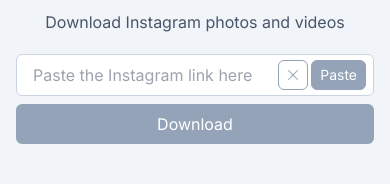
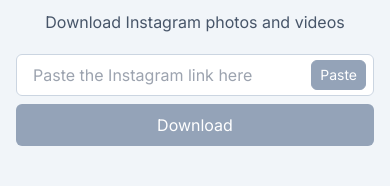
Before and after one commit to elvisyjlin/dotjpg, a Next.js app: page /instagram in a window 390 px wide. Shown: the part 192-388 px from the top of the page. Built offline with nearby package versions, Linux system fonts and the light colour scheme; no server answers.

Commit message:
Refine UI (#12)
* Fix font not loaded

* Hide delete button on empty query

* Refine loading animation

* Add color transitions to all buttons

```diff
--- a/src/app/[platform]/[id]/layout.tsx
+++ b/src/app/[platform]/[id]/layout.tsx
@@ -4,7 +4,7 @@
 import { capitalize } from '@/utils';
 import '../../globals.css';
 
-const inter = Inter({ subsets: ['latin'] });
+const inter = Inter({ subsets: ['latin'], display: 'swap' });
 
 type Props = {
   params: { platform: string };
--- a/src/app/[platform]/layout.tsx
+++ b/src/app/[platform]/layout.tsx
@@ -4,7 +4,7 @@
 import { capitalize } from '@/utils';
 import '../globals.css';
 
-const inter = Inter({ subsets: ['latin'] });
+const inter = Inter({ subsets: ['latin'], display: 'swap' });
 
 type Props = {
   params: { platform: string };
--- a/src/app/dashboard/page.tsx
+++ b/src/app/dashboard/page.tsx
@@ -118,7 +118,7 @@
 const PostCard: FC<PostCardProps> = ({ post }) => {
   const resultUrl = getResultUrl(post);
   return (
-    <li className={`p-4 rounded-lg border ${resultUrl ? "hover:bg-slate-50" : ""}`}>
+    <li className={`p-4 rounded-lg border transition-colors ${resultUrl ? "hover:bg-slate-50" : ""}`}>
       {resultUrl ? (
         <Link
           href={resultUrl}
--- a/src/app/layout.tsx
+++ b/src/app/layout.tsx
@@ -3,7 +3,7 @@
 import GoogleAnalytics from '@/components/googleanalytics';
 import './globals.css';
 
-const inter = Inter({ subsets: ['latin'] });
+const inter = Inter({ subsets: ['latin'], display: 'swap' });
 
 export const metadata: Metadata = {
   title: {
--- a/src/components/features.tsx
+++ b/src/components/features.tsx
@@ -5,7 +5,7 @@
 import Link from "next/link";
 
 const getLogoClassName = (active: boolean) => {
-    return `rounded-lg p-0.5 shadow ${active ? "text-[#313131] cursor-default" : "hover:bg-slate-100"}`;
+    return `rounded-lg p-0.5 shadow transition-colors ${active ? "text-[#313131] cursor-default" : "hover:bg-slate-100"}`;
 }
 
 type FeaturesProps = {
--- a/src/components/hero.tsx
+++ b/src/components/hero.tsx
@@ -10,7 +10,7 @@
 const API_URL = process.env.NEXT_PUBLIC_API_URL;
 
 const getTabClassName = (active: boolean) => {
-  return `grow text-center px-2 sm:px-4 py-1 ${active ? "bg-[#313131] cursor-default" : "hover:bg-slate-400"}`;
+  return `grow text-center px-2 sm:px-4 py-1 transition-colors ${active ? "bg-[#313131] cursor-default" : "hover:bg-slate-400"}`;
 }
 
 type HeroProps = {
@@ -20,7 +20,6 @@
 const Hero: FC<HeroProps> = ({ selectedPlatform }) => {
   const [input, setInput] = useState("");
   const [isLoading, setIsLoading] = useState(false);
-  const [isRedirecting, setIsRedirecting] = useState(false);
   const [isOpen, setIsOpen] = useState(false);
   const [errorMessage, setErrorMessage] = useState("");
 
@@ -33,7 +32,6 @@
     const url = selectedPlatform ? new URL(API_URL + "/" + selectedPlatform) : new URL(API_URL + "/auto");
     url.searchParams.append("url", input);
     setIsLoading(true);
-    setIsRedirecting(false);
     fetch(url.toString())
       .then((res) => {
         console.log(res);
@@ -46,7 +44,6 @@
           setIsOpen(true);
         } else {
           window.location.href = data["result"]["result_url"];
-          setIsRedirecting(true);
         }
       })
       .finally(() => {
@@ -84,50 +81,58 @@
           <form className="mt-2 flex flex-col sm:flex-row gap-2 w-full sm:w-auto" onSubmit={handleSubmit}>
             <div className="relative overflow-hidden">
               <input
-                className="px-4 py-2 w-full border border-slate-300 rounded-md sm:w-[400px]"
+                className="px-4 py-2 w-full border border-slate-300 rounded-md sm:w-[400px] disabled:text-slate-400 disabled:bg-white"
                 type="text"
                 placeholder={placeholder}
                 value={input}
                 onChange={(e) => setInput(e.target.value)}
+                disabled={isLoading}
               />
               <button
-                className="absolute top-1.5 right-[4.1rem] text-slate-400 bg-white border border-slate-400
-                  hover:text-slate-800 hover:border-slate-800 rounded-md text-sm p-1.5"
+                className={`absolute top-1.5 right-[4.35rem] text-slate-400 bg-white border border-slate-400
+                  hover:text-slate-800 hover:bg-slate-50 hover:border-slate-800 rounded-md text-sm p-1.5 transition-colors
+                  disabled:opacity-50 disabled:hover:text-slate-400 disabled:hover:bg-white disabled:hover:border-slate-400 disabled:hover:cursor-not-allowed
+                  transition-transform ${input === "" ? "scale-0" : "scale-100"}`}
                 onClick={(e) => {
                   e.preventDefault();
                   setInput("");
                 }}
+                disabled={isLoading}
               >
                 <X size={16} />
               </button>
               <button
-                className="absolute top-1.5 right-2 text-white bg-slate-400 hover:bg-slate-500 border
-                  border-slate-400 rounded-md px-2 p-1 text-sm"
+                className="absolute top-1.5 right-2 text-white bg-slate-400 hover:bg-slate-500
+                  disabled:opacity-50 disabled:hover:bg-slate-400 disabled:hover:cursor-not-allowed
+                  border border-slate-400 rounded-md px-2 p-1 text-sm transition-colors"
                 onClick={(e) => {
                   e.preventDefault();
                   navigator.clipboard.readText()
                     .then((text) => setInput(text));
                 }}
+                disabled={isLoading}
               >Paste</button>
             </div>
-            <input
-              className="text-white bg-slate-400 hover:bg-slate-500 rounded-md px-4 p-2 hover:cursor-pointer
-              disabled:opacity-50 disabled:cursor-not-allowed disabled:hover:bg-slate-400 disabled:hover:cursor-not-allowed"
+            <button
+              className={`${isLoading ? "px-4 py-0" : "px-4 py-2"} h-[42px] min-w-[108px]
+                text-white bg-slate-400 hover:bg-slate-500 rounded-md hover:cursor-pointer transition-colors
+                disabled:opacity-50 disabled:hover:bg-slate-400 disabled:hover:cursor-not-allowed
+                flex justify-center items-center gap-2`}
               type="submit"
-              value="Download"
               disabled={isLoading}
-            />
+            >
+              {isLoading ? (
+                <>
+                  <div className="w-[28px]">
+                    <Image src="/mona-loading-default-c3c7aad1282f.gif" alt="Loading" width={384} height={384} />
+                  </div>
+                  <div className="text-gray-700 block sm:hidden">Processing your request...</div>
+                </>
+              ) : "Download"}
+            </button>
           </form>
         </div>
       </div>
-      {(isLoading || isRedirecting) && (
-        <div className="mt-4 container mx-auto flex flex-col gap-2 sm:gap-3 items-center">
-          <div className="w-[32px] sm:w-[48px]">
-            <Image className="mt-8" src="/mona-loading-default-c3c7aad1282f.gif" alt="Loading" width={384} height={384} />
-          </div>
-          <div className="ml-3 mb-8 text-[#444d56] text-sm sm:text-base">Processing your request...</div>
-        </div>
-      )}
       <MessageModal title="Error" description={errorMessage} close="Close" isOpen={isOpen} setIsOpen={setIsOpen} />
     </div>
   );
--- a/src/components/itemlist.tsx
+++ b/src/components/itemlist.tsx
@@ -109,7 +109,7 @@
       )}
       <div className="text-slate-500 text-xs">{width}x{height}</div>
       <a
-        className="p-1.5 text-white bg-slate-400 hover:bg-slate-500 text-xs rounded-md"
+        className="p-1.5 text-white bg-slate-400 hover:bg-slate-500 transition-colors text-xs rounded-md"
         href={url}
         target="_blank"
       >Open {isImage ? "photo" : "video"}</a>
@@ -131,7 +131,7 @@
         <ItemCard key={index} item={item} />
       ))}</ul>
       <button
-        className="p-1.5 text-white bg-slate-400 hover:bg-slate-500 text-xs rounded-md"
+        className="p-1.5 text-white bg-slate-400 hover:bg-slate-500 transition-colors text-xs rounded-md"
         onClick={() => window.location.replace("/")}
       >Download Another</button>
     </div>
--- a/src/components/modal.tsx
+++ b/src/components/modal.tsx
@@ -53,7 +53,7 @@
                 <div className="mt-4">
                   <button
                     type="button"
-                    className="inline-flex justify-center rounded-md border border-transparent bg-slate-100 px-4 py-2 text-sm font-medium text-slate-900 hover:bg-slate-200 focus:outline-none focus-visible:ring-2 focus-visible:ring-slate-500 focus-visible:ring-offset-2"
+                    className="inline-flex justify-center rounded-md border border-transparent bg-slate-100 px-4 py-2 text-sm font-medium text-slate-900 hover:bg-slate-200 transition-colors focus:outline-none focus-visible:ring-2 focus-visible:ring-slate-500 focus-visible:ring-offset-2"
                     onClick={() => setIsOpen(false)}
                   >
                     {close}
--- a/src/components/navbar.tsx
+++ b/src/components/navbar.tsx
@@ -3,7 +3,7 @@
 
 const Navbar: FC = () => (
   <nav className="container mx-auto h-16  flex items-center">
-    <Link className="hover:bg-slate-50 px-4 py-2 rounded-lg" href="/">.jpg</Link>
+    <Link className="hover:bg-slate-50 transition-colors px-4 py-2 rounded-lg" href="/">.jpg</Link>
   </nav>
 );
 
```
